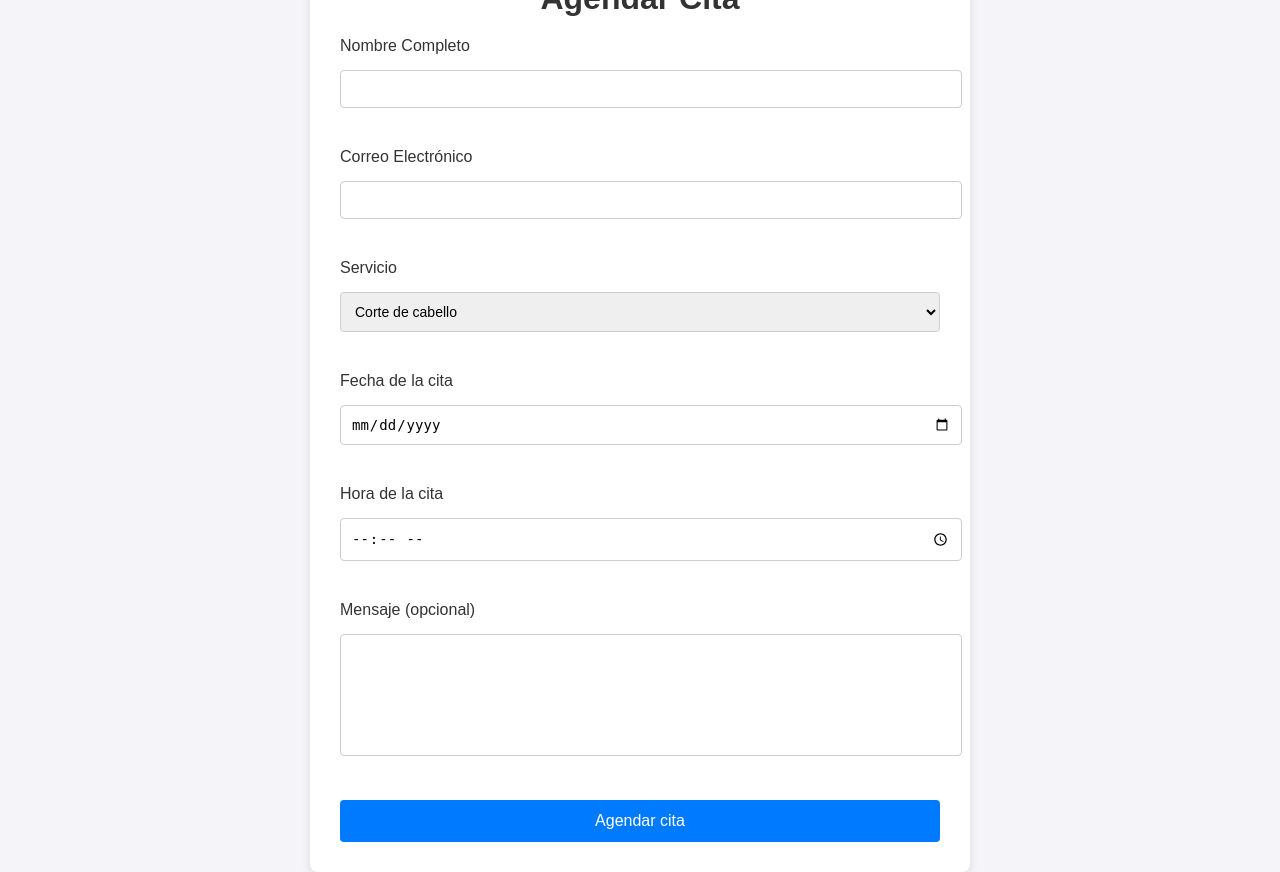
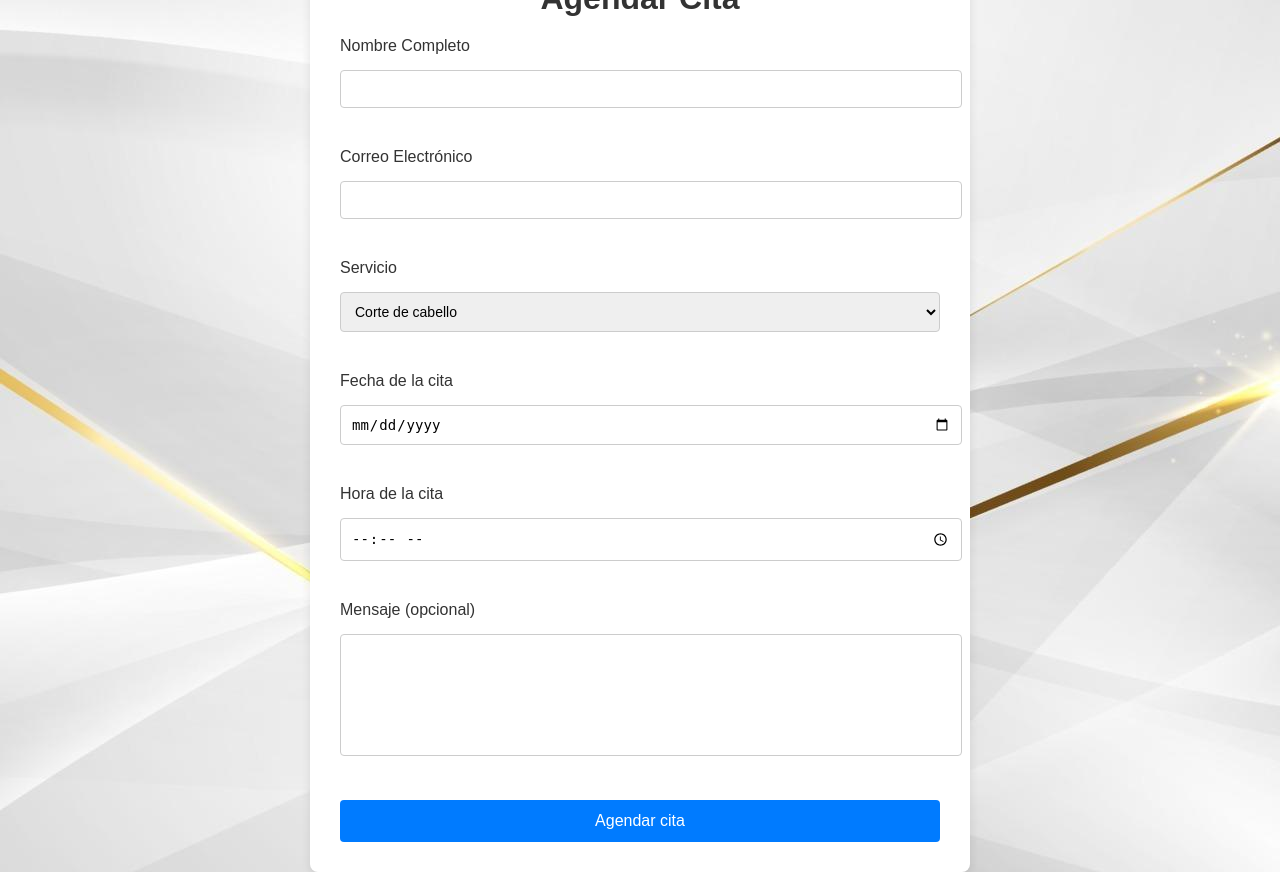
Before and after one commit to solennyD/SDmakeup, a PHP site: page /reservaciones.php in a window 1280 px wide. Run offline with PHP 8.4, Linux system fonts and the light colour scheme.

Commit message:
fondo agregado en css

```diff
--- a/reservaciones.php
+++ b/reservaciones.php
@@ -7,7 +7,7 @@
     <style>
         body {
             font-family: Arial, sans-serif;
-            background-color: #f4f4f9;
+            background-image:url(../proyecto-final_solennydeleon/imagen/cesta.jpg);
             margin: 0;
             padding: 0;
             display: flex;
```
